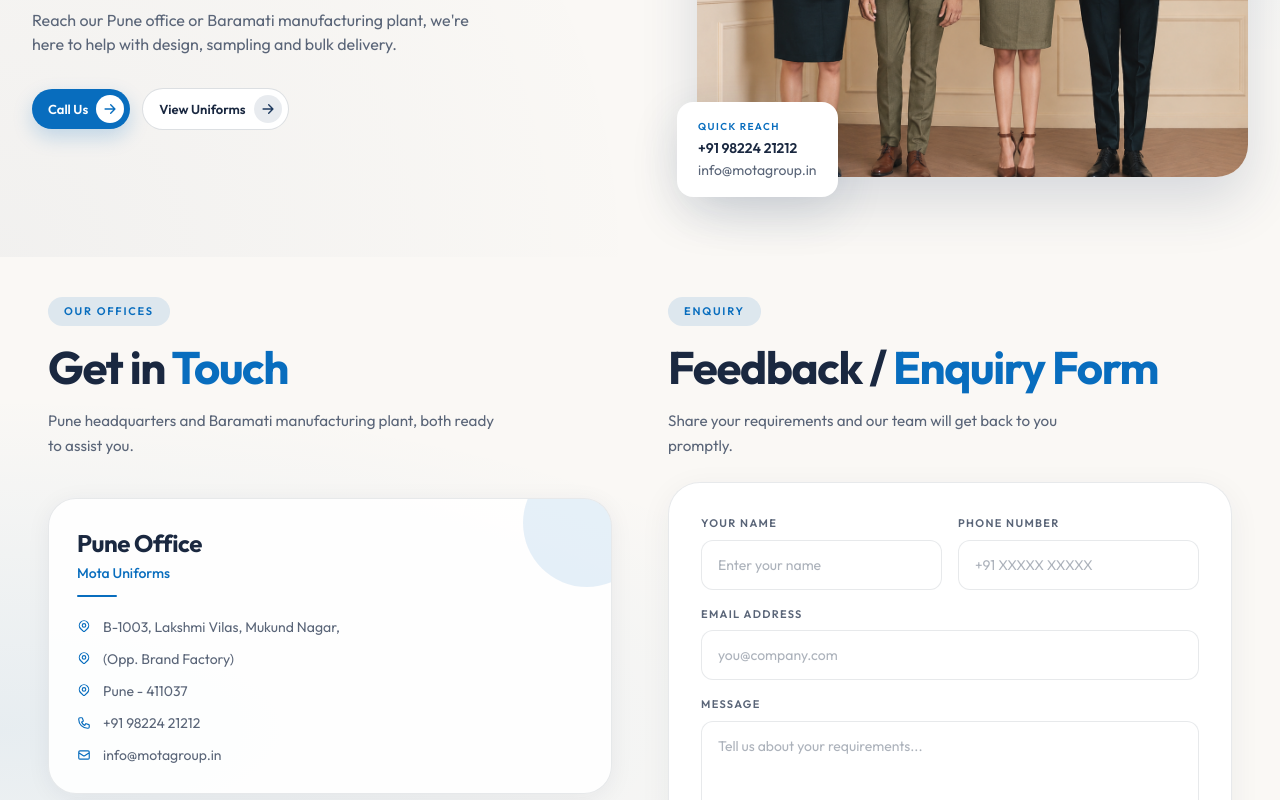
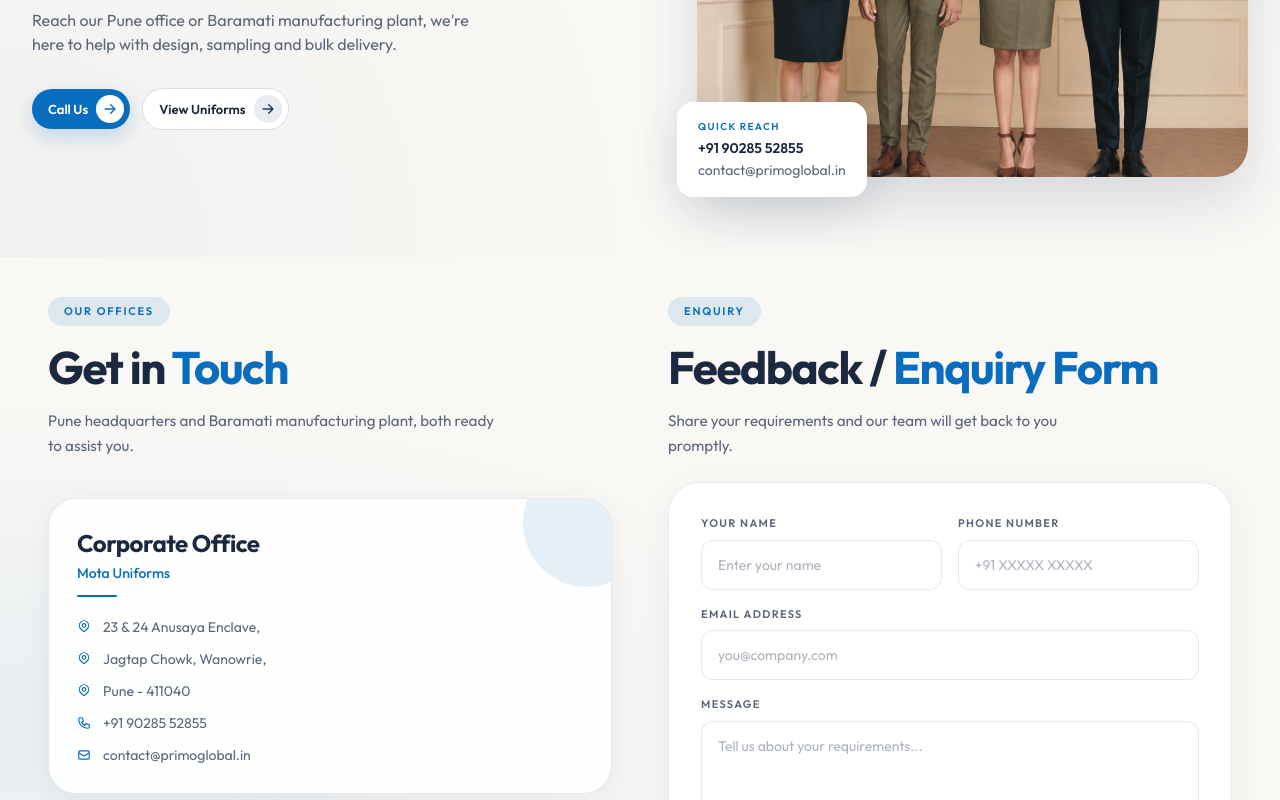
Before and after one commit to rohan1207/Primo, a React (Vite) app: page /contact in a window 1280 px wide. Shown: the part 420-1220 px from the top of the page. Built offline with nearby package versions, Linux system fonts and the light colour scheme.

Commit message:
first commit

```diff
--- a/src/components/home/EnquirySection.jsx
+++ b/src/components/home/EnquirySection.jsx
@@ -25,18 +25,18 @@ export default function EnquirySection() {
               />
               <div className="mt-8 space-y-4">
                 <a
-                  href="tel:+919822421212"
+                  href="tel:+919028552855"
                   className="block rounded-2xl border border-mota-line bg-mota-cream/80 px-5 py-4 text-sm text-mota-mist transition-all duration-300 hover:border-[#086dbe]/35 hover:bg-white"
                 >
                   Call us at{" "}
-                  <span className="font-semibold text-[#086dbe]">+91 98224 21212</span>
+                  <span className="font-semibold text-[#086dbe]">+91 90285 52855</span>
                 </a>
                 <a
-                  href="mailto:info@motagroup.in"
+                  href="mailto:contact@primoglobal.in"
                   className="block rounded-2xl border border-mota-line bg-mota-cream/80 px-5 py-4 text-sm text-mota-mist transition-all duration-300 hover:border-[#086dbe]/35 hover:bg-white"
                 >
                   Email{" "}
-                  <span className="font-semibold text-[#086dbe]">info@motagroup.in</span>
+                  <span className="font-semibold text-[#086dbe]">contact@primoglobal.in</span>
                 </a>
               </div>
             </div>
--- a/src/components/layout/Footer.jsx
+++ b/src/components/layout/Footer.jsx
@@ -120,7 +120,7 @@ export default function Footer() {
             <h4 className={headingClass}>Reach Us</h4>
             <div className="mt-5 space-y-3">
               <a
-                href="tel:+919822421212"
+                href="tel:+919028552855"
                 className="flex items-center gap-3 rounded-2xl border border-white/10 bg-white/[0.06] px-4 py-3.5 transition-all duration-300 hover:border-white/25 hover:bg-white/10"
               >
                 <span className="flex h-9 w-9 shrink-0 items-center justify-center rounded-full bg-[#086dbe] text-white">
@@ -131,12 +131,12 @@ export default function Footer() {
                     Call us
                   </span>
                   <span className="block text-[0.95rem] font-semibold text-white">
-                    +91 98224 21212
+                    +91 90285 52855
                   </span>
                 </span>
               </a>
               <a
-                href="mailto:info@motagroup.in"
+                href="mailto:contact@primoglobal.in"
                 className="flex items-center gap-3 rounded-2xl border border-white/10 bg-white/[0.06] px-4 py-3.5 transition-all duration-300 hover:border-white/25 hover:bg-white/10"
               >
                 <span className="flex h-9 w-9 shrink-0 items-center justify-center rounded-full bg-[#086dbe] text-white">
@@ -147,7 +147,7 @@ export default function Footer() {
                     Email us
                   </span>
                   <span className="block break-all text-[0.95rem] font-semibold text-white">
-                    info@motagroup.in
+                    contact@primoglobal.in
                   </span>
                 </span>
               </a>
--- a/src/data/content.js
+++ b/src/data/content.js
@@ -770,15 +770,15 @@ export const stats = [
 
 export const offices = {
   pune: {
-    title: "Pune Office",
+    title: "Corporate Office",
     company: "Mota Uniforms",
     address: [
-      "B-1003, Lakshmi Vilas, Mukund Nagar,",
-      "(Opp. Brand Factory)",
-      "Pune - 411037",
+      "23 & 24 Anusaya Enclave,",
+      "Jagtap Chowk, Wanowrie,",
+      "Pune - 411040",
     ],
-    tel: "+91 98224 21212",
-    email: "info@motagroup.in",
+    tel: "+91 90285 52855",
+    email: "contact@primoglobal.in",
   },
   plant: {
     title: "Manufacturing Plant",
@@ -787,8 +787,8 @@ export const offices = {
       "Plot No. D-4, M.I.D.C.,",
       "Baramati 413133 Dist. Pune (India)",
     ],
-    tel: "+91 2112 243 112 / 243 312",
-    email: "info@motagroup.in",
+    tel: "+91 90285 52855",
+    email: "contact@primoglobal.in",
   },
 };
 
@@ -822,7 +822,7 @@ export const fabricBrands = [
 ];
 
 export const aboutContent = {
-  intro: `Mota Uniforms is a one stop solution for all your Uniforms needs. "Mota Uniforms" is a brand of Mota Garments. We are one of the leading manufacturers and suppliers of all kinds of uniforms.`,
+  intro: `Primo Clothing Company, from the house of Mota Garments, delivers quality uniform solutions for schools and corporates.`,
   experience: `With an experience of over 25 years in this field, we are the preferred vendor for providing customised Uniforms to Schools, Colleges, Hospitals and nursing staff, Laboratories, Pharmaceutical companies, Aviation, Security staff, Hotels and housekeeping teams, Sports teams, Automobile workshops, Industry and Corporates.`,
   facility: `We have a self contained state-of-art manufacturing facility setup in Baramati, Pune (India). This facility has a capacity to produce over 800 garments per day. Our unit has high end automated sewing machines of brands like Brother and Juki. With strict in-line quality checks in place, we ensure quality consistency throughout the consignment.`,
   fabrics: `We at Mota Garments are authorised distributors and stockist of reputed fabric brands like Raymond, Mafatlal, Valji's, Siyaram's, Gwalior Mills, etc.`,
--- a/src/pages/Contact.jsx
+++ b/src/pages/Contact.jsx
@@ -32,7 +32,7 @@ export default function Contact() {
               help with design, sampling and bulk delivery.
             </p>
             <div className="mt-7 flex flex-wrap items-center gap-2.5 sm:mt-8 sm:gap-3">
-              <CtaButton href="tel:+919822421212" variant="accent">
+              <CtaButton href="tel:+919028552855" variant="accent">
                 Call Us
               </CtaButton>
               <CtaButton to="/uniforms" variant="outline">
@@ -61,16 +61,16 @@ export default function Contact() {
                 Quick reach
               </p>
               <a
-                href="tel:+919822421212"
+                href="tel:+919028552855"
                 className="mt-1 block text-sm font-semibold text-mota-ink transition-colors hover:text-[#086dbe]"
               >
-                +91 98224 21212
+                +91 90285 52855
               </a>
               <a
-                href="mailto:info@motagroup.in"
+                href="mailto:contact@primoglobal.in"
                 className="mt-0.5 block text-sm text-mota-mist transition-colors hover:text-[#086dbe]"
               >
-                info@motagroup.in
+                contact@primoglobal.in
               </a>
             </div>
           </motion.div>
@@ -186,7 +186,7 @@ export default function Contact() {
         }
         description="Our team in Pune and Baramati is ready to help with design, sampling, and bulk delivery."
         primaryLabel="Call Us"
-        primaryTo="tel:+919822421212"
+        primaryTo="tel:+919028552855"
         secondaryLabel="View Uniforms"
         secondaryTo="/uniforms"
       />
```
